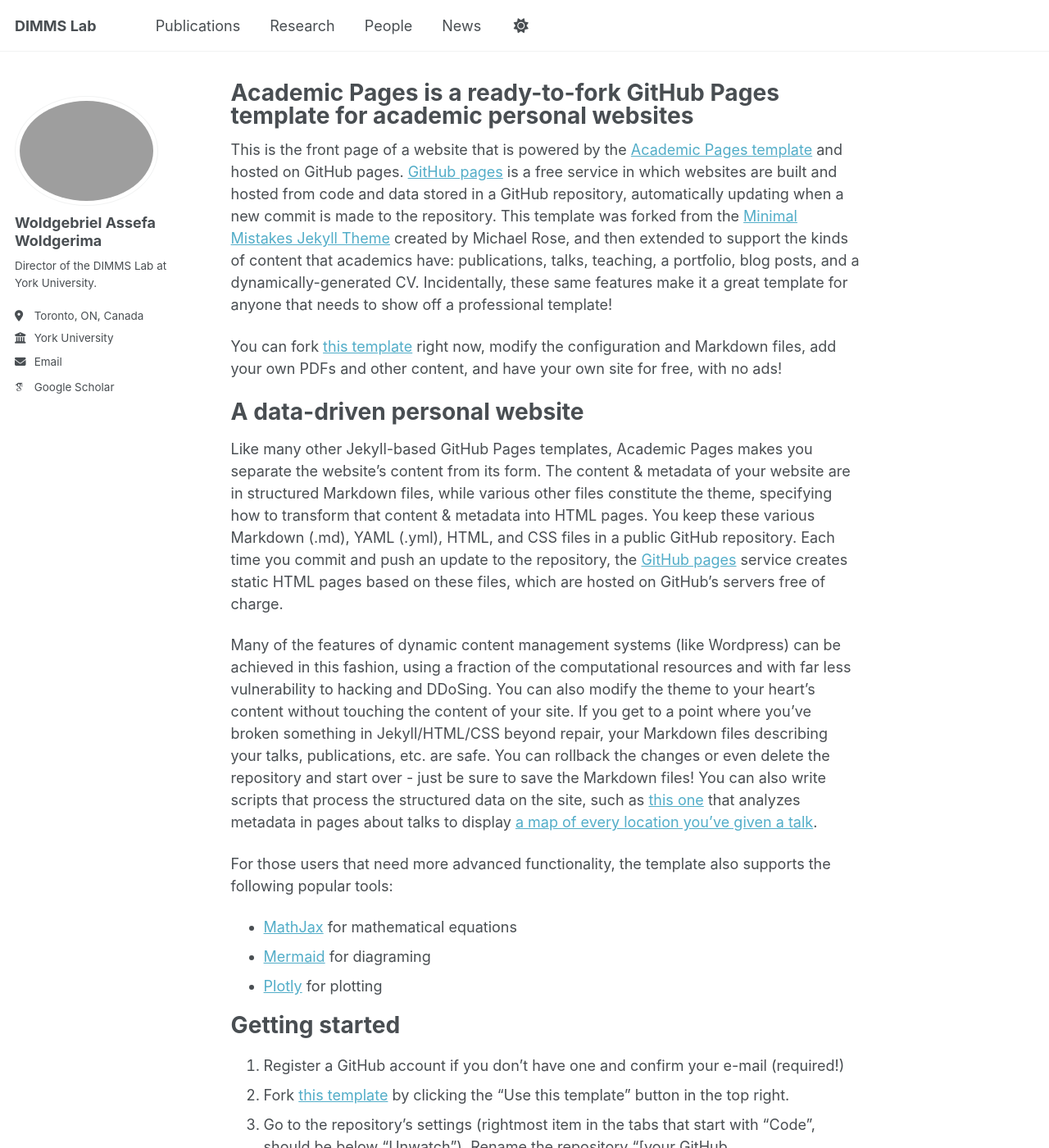
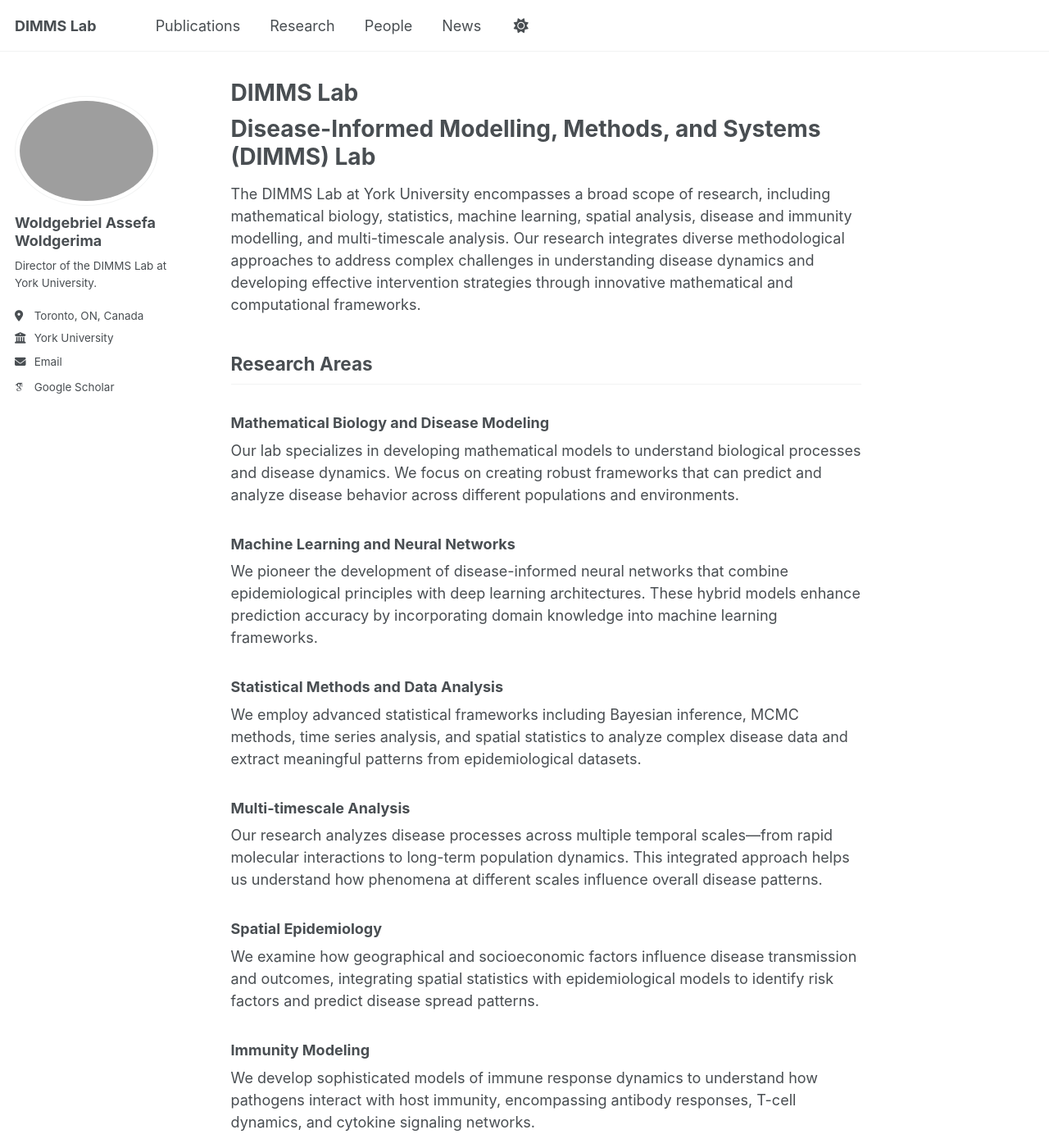
Before and after one commit to dimms-lab/dimms-lab.github.io, a Jekyll site: the page built from _pages/about.md, in a window 1280 px wide and 1400 px high. Shown: the whole window at 82% size. Built offline with Jekyll 4.4.1, drawn with Linux system fonts in a browser that asks for light colours; some web fonts are replaced; a script that is not in the unit is left out; some of the changed text lies outside the part shown.

Commit message:
Update about.md

```diff
--- a/_pages/about.md
+++ b/_pages/about.md
@@ -1,56 +1,50 @@
 ---
 permalink: /
-title: "Academic Pages is a ready-to-fork GitHub Pages template for academic personal websites"
+title: "DIMMS Lab"
+excerpt: "Disease-Informed Modelling, Methods, and Systems Laboratory"
 author_profile: true
 redirect_from:
   - /about/
   - /about.html
 ---
 
-This is the front page of a website that is powered by the [Academic Pages template](https://github.com/academicpages/academicpages.github.io) and hosted on GitHub pages. [GitHub pages](https://pages.github.com) is a free service in which websites are built and hosted from code and data stored in a GitHub repository, automatically updating when a new commit is made to the repository. This template was forked from the [Minimal Mistakes Jekyll Theme](https://mmistakes.github.io/minimal-mistakes/) created by Michael Rose, and then extended to support the kinds of content that academics have: publications, talks, teaching, a portfolio, blog posts, and a dynamically-generated CV. Incidentally, these same features make it a great template for anyone that needs to show off a professional template!
+# Disease-Informed Modelling, Methods, and Systems (DIMMS) Lab
 
- You can fork [this template](https://github.com/academicpages/academicpages.github.io) right now, modify the configuration and Markdown files, add your own PDFs and other content, and have your own site for free, with no ads!
+The DIMMS Lab at York University encompasses a broad scope of research, including mathematical biology, statistics, machine learning, spatial analysis, disease and immunity modelling, and multi-timescale analysis. Our research integrates diverse methodological approaches to address complex challenges in understanding disease dynamics and developing effective intervention strategies through innovative mathematical and computational frameworks.
 
-A data-driven personal website
-======
-Like many other Jekyll-based GitHub Pages templates, Academic Pages makes you separate the website's content from its form. The content & metadata of your website are in structured Markdown files, while various other files constitute the theme, specifying how to transform that content & metadata into HTML pages. You keep these various Markdown (.md), YAML (.yml), HTML, and CSS files in a public GitHub repository. Each time you commit and push an update to the repository, the [GitHub pages](https://pages.github.com/) service creates static HTML pages based on these files, which are hosted on GitHub's servers free of charge.
+## Research Areas
 
-Many of the features of dynamic content management systems (like Wordpress) can be achieved in this fashion, using a fraction of the computational resources and with far less vulnerability to hacking and DDoSing. You can also modify the theme to your heart's content without touching the content of your site. If you get to a point where you've broken something in Jekyll/HTML/CSS beyond repair, your Markdown files describing your talks, publications, etc. are safe. You can rollback the changes or even delete the repository and start over - just be sure to save the Markdown files! You can also write scripts that process the structured data on the site, such as [this one](https://github.com/academicpages/academicpages.github.io/blob/master/talkmap.ipynb) that analyzes metadata in pages about talks to display [a map of every location you've given a talk](https://academicpages.github.io/talkmap.html).
+### Mathematical Biology and Disease Modeling
+Our lab specializes in developing mathematical models to understand biological processes and disease dynamics. We focus on creating robust frameworks that can predict and analyze disease behavior across different populations and environments.
 
-For those users that need more advanced functionality, the template also supports the following popular tools:
-- [MathJax](https://www.mathjax.org/) for mathematical equations
-- [Mermaid](https://mermaid.js.org/) for diagraming
-- [Plotly](https://plotly.com/javascript/) for plotting
+### Machine Learning and Neural Networks
+We pioneer the development of disease-informed neural networks that combine epidemiological principles with deep learning architectures. These hybrid models enhance prediction accuracy by incorporating domain knowledge into machine learning frameworks.
 
-Getting started
-======
-1. Register a GitHub account if you don't have one and confirm your e-mail (required!)
-1. Fork [this template](https://github.com/academicpages/academicpages.github.io) by clicking the "Use this template" button in the top right.
-1. Go to the repository's settings (rightmost item in the tabs that start with "Code", should be below "Unwatch"). Rename the repository "[your GitHub username].github.io", which will also be your website's URL.
-1. Set site-wide configuration and create content & metadata (see below -- also see [this set of diffs](http://archive.is/3TPas) showing what files were changed to set up [an example site](https://getorg-testacct.github.io) for a user with the username "getorg-testacct")
-1. Upload any files (like PDFs, .zip files, etc.) to the files/ directory. They will appear at https://[your GitHub username].github.io/files/example.pdf.
-1. Check status by going to the repository settings, in the "GitHub pages" section
+### Statistical Methods and Data Analysis
+We employ advanced statistical frameworks including Bayesian inference, MCMC methods, time series analysis, and spatial statistics to analyze complex disease data and extract meaningful patterns from epidemiological datasets.
 
-Site-wide configuration
-------
-The main configuration file for the site is in the base directory in [_config.yml](https://github.com/academicpages/academicpages.github.io/blob/master/_config.yml), which defines the content in the sidebars and other site-wide features. You will need to replace the default variables with ones about yourself and your site's github repository. The configuration file for the top menu is in [_data/navigation.yml](https://github.com/academicpages/academicpages.github.io/blob/master/_data/navigation.yml). For example, if you don't have a portfolio or blog posts, you can remove those items from that navigation.yml file to remove them from the header.
+### Multi-timescale Analysis
+Our research analyzes disease processes across multiple temporal scales—from rapid molecular interactions to long-term population dynamics. This integrated approach helps us understand how phenomena at different scales influence overall disease patterns.
 
-Create content & metadata
-------
-For site content, there is one Markdown file for each type of content, which are stored in directories like _publications, _talks, _posts, _teaching, or _pages. For example, each talk is a Markdown file in the [_talks directory](https://github.com/academicpages/academicpages.github.io/tree/master/_talks). At the top of each Markdown file is structured data in YAML about the talk, which the theme will parse to do lots of cool stuff. The same structured data about a talk is used to generate the list of talks on the [Talks page](https://academicpages.github.io/talks), each [individual page](https://academicpages.github.io/talks/2012-03-01-talk-1) for specific talks, the talks section for the [CV page](https://academicpages.github.io/cv), and the [map of places you've given a talk](https://academicpages.github.io/talkmap.html) (if you run this [python file](https://github.com/academicpages/academicpages.github.io/blob/master/talkmap.py) or [Jupyter notebook](https://github.com/academicpages/academicpages.github.io/blob/master/talkmap.ipynb), which creates the HTML for the map based on the contents of the _talks directory).
+### Spatial Epidemiology
+We examine how geographical and socioeconomic factors influence disease transmission and outcomes, integrating spatial statistics with epidemiological models to identify risk factors and predict disease spread patterns.
 
-**Markdown generator**
+### Immunity Modeling
+We develop sophisticated models of immune response dynamics to understand how pathogens interact with host immunity, encompassing antibody responses, T-cell dynamics, and cytokine signaling networks.
 
-The repository includes [a set of Jupyter notebooks](https://github.com/academicpages/academicpages.github.io/tree/master/markdown_generator
-) that converts a CSV containing structured data about talks or presentations into individual Markdown files that will be properly formatted for the Academic Pages template. The sample CSVs in that directory are the ones I used to create my own personal website at stuartgeiger.com. My usual workflow is that I keep a spreadsheet of my publications and talks, then run the code in these notebooks to generate the Markdown files, then commit and push them to the GitHub repository.
+## Recent Highlights
 
-How to edit your site's GitHub repository
-------
-Many people use a git client to create files on their local computer and then push them to GitHub's servers. If you are not familiar with git, you can directly edit these configuration and Markdown files directly in the github.com interface. Navigate to a file (like [this one](https://github.com/academicpages/academicpages.github.io/blob/master/_talks/2012-03-01-talk-1.md) and click the pencil icon in the top right of the content preview (to the right of the "Raw | Blame | History" buttons). You can delete a file by clicking the trashcan icon to the right of the pencil icon. You can also create new files or upload files by navigating to a directory and clicking the "Create new file" or "Upload files" buttons.
+- **Avian Influenza Prediction**: Breakthrough neural network model for predicting avian influenza spread
+- **Mpox Research**: Comprehensive analysis of geographical and socioeconomic factors in Mpox transmission in Ontario
+- **Dengue Immunodynamics**: Innovative work on immune system interactions with dengue virus
+- **Computational Biology**: Recent publications in high-impact journals including PLoS Computational Biology
 
-Example: editing a Markdown file for a talk
-![Editing a Markdown file for a talk](/images/editing-talk.png)
+## Lab Director
 
-For more info
-------
-More info about configuring Academic Pages can be found in [the guide](https://academicpages.github.io/markdown/), the [growing wiki](https://github.com/academicpages/academicpages.github.io/wiki), and you can always [ask a question on GitHub](https://github.com/academicpages/academicpages.github.io/discussions). The [guides for the Minimal Mistakes theme](https://mmistakes.github.io/minimal-mistakes/docs/configuration/) (which this theme was forked from) might also be helpful.
+**Woldegeriel Assefa Woldegerima**
+Assistant Professor in the Professional stream
+Department of Mathematics and Statistics, York University
+
+Director of the DIMMS Lab at York University with expertise in mathematical biology, disease modeling, and computational epidemiology. Research focuses on developing innovative mathematical frameworks for understanding complex disease dynamics.
+
+Contact: wassefaw@yorku.ca
```
